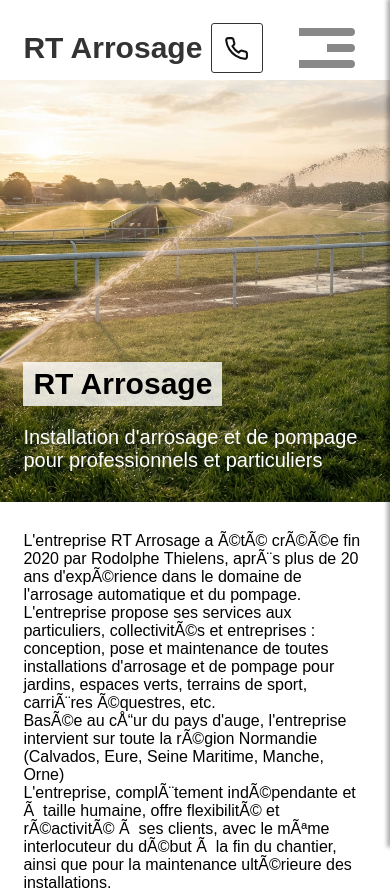
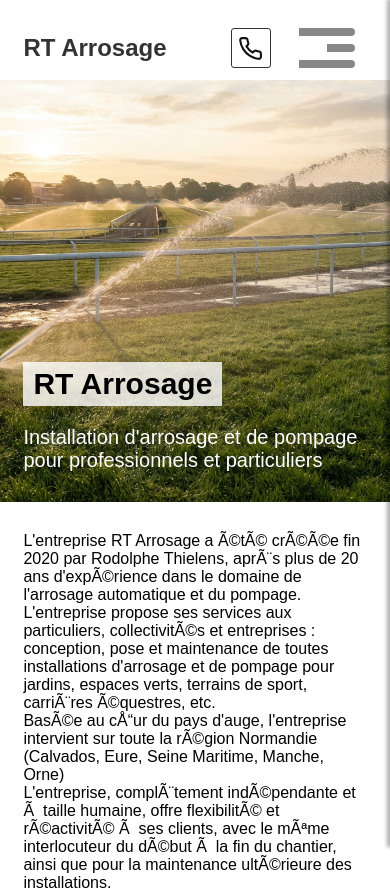
Before and after one commit to jguichard-dev/rt-arrosage, a plain HTML site: page index.html in a window 390 px wide. Shown: the top 895 px of the page. Drawn offline with Linux system fonts and the light colour scheme.

Commit message:
Update main.css

```diff
--- a/css/main.css
+++ b/css/main.css
@@ -94,6 +94,10 @@ header.header--hidden {
     margin: 0 6%;
     padding:0!important;
   }
+  header .logo {
+    font-size: 24px;
+  }
+
 }
 
 header .header-content {
@@ -102,6 +106,7 @@ header .header-content {
     align-items: center;
     position: relative;
     padding: 8px 0;
+    gap: 16px;
     /*
     background-color:#fff;
     border-radius:4px;
@@ -139,7 +144,7 @@ header nav.main_nav div {
 }
 header .nav-burger {
     display: flex;
-    gap: 24px;
+    gap: 16px;
     align-items:center;
 }
 header .arrow-close .main-lvl2-nav__item {
@@ -202,7 +207,7 @@ header .logo img {
 
 header .logo {
     text-decoration:none;
-    font-size:30px;
+    font-size:24px;
     color:#333;
     font-weight:600;
 }
@@ -231,8 +236,9 @@ header .logo {
     display:block;
 
     background-position: center;
-    width:50px;
-    height:50px;
+    width: 40px;
+        height: 40px;
+        padding-left: 0;
 
   }
 
```
